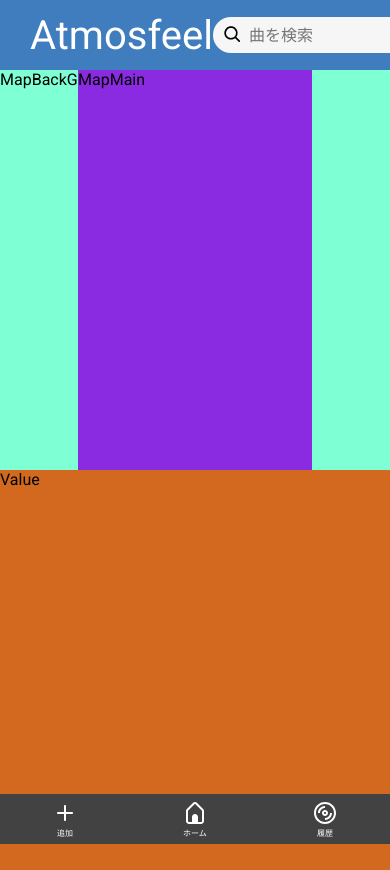
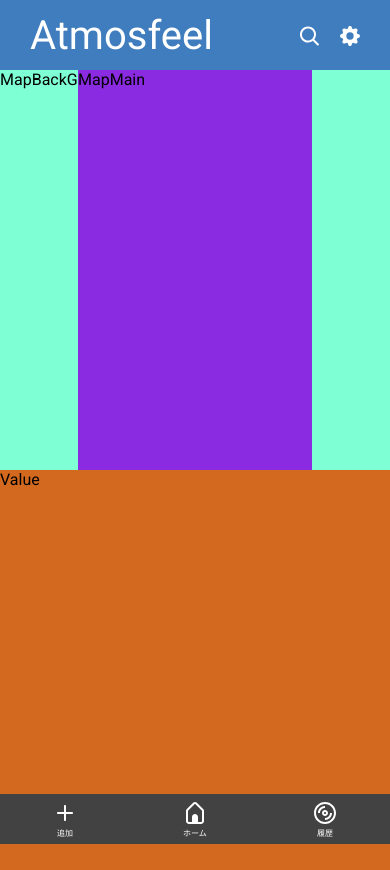
Before and after one commit to kc3hack/2024_A, a React (Vite) app in the folder frontend/: page / in a window 390 px wide. Built offline with nearby package versions, Linux system fonts and the light colour scheme.

Commit message:
Add hidden search icon

```diff
--- a/frontend/components/TopMenu.tsx
+++ b/frontend/components/TopMenu.tsx
@@ -8,6 +8,9 @@ const TopMenu = () => {
         <h1>Atmosfeel</h1>
       </div>
       <div className="top-menu-items">
+        <div className="hidden-search-bar">
+          <img className="search-icon" src="search.svg" alt="" />
+        </div>
         <form>
           <div className="search-bar">
             <img className="search-icon" src="search.svg" alt="" />
--- a/frontend/styles/TopMenu.css
+++ b/frontend/styles/TopMenu.css
@@ -66,6 +66,10 @@
     width: 20px;
 }
 
+.hidden-search-bar {
+    display: none;
+}
+
 .setting-icon {
     width: 20px;
     padding-top: 5px;
@@ -76,3 +80,28 @@
 .setting-icon:hover {
     filter: brightness(0);
 }
+
+@media screen and (max-width: 650px) {
+    .search-bar {
+        display: none;
+    }
+
+    .top-menu-items {
+        gap: 10px;
+    }
+
+    .hidden-search-bar {
+        display: block;
+    }
+
+    .hidden-search-bar .search-icon {
+        width: 24px;
+        padding-top: 7px;
+        cursor: pointer;
+        filter: brightness(0) invert(1);
+    }
+
+    .hidden-search-bar .search-icon:hover {
+        filter: brightness(0);
+    }
+}
```
